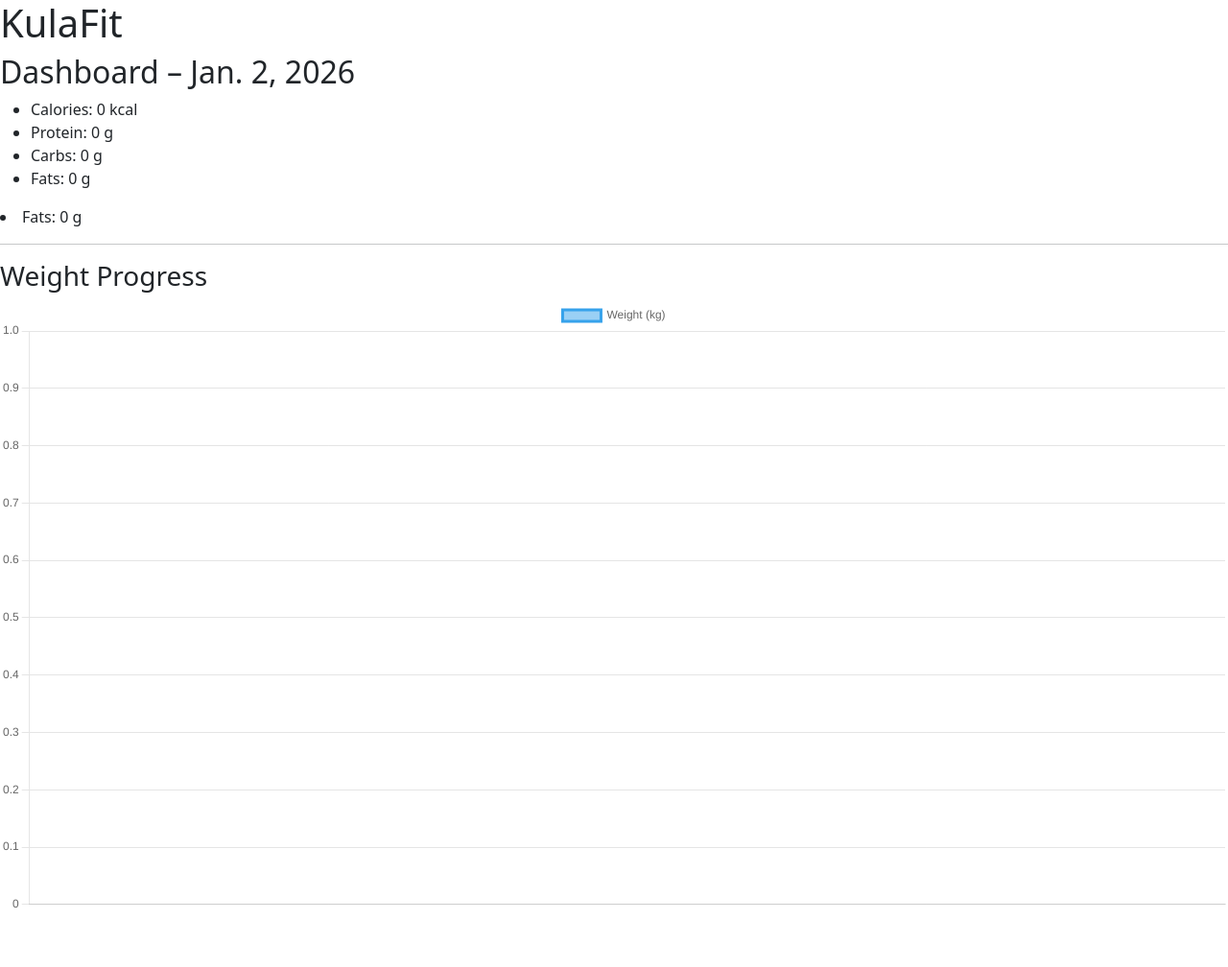
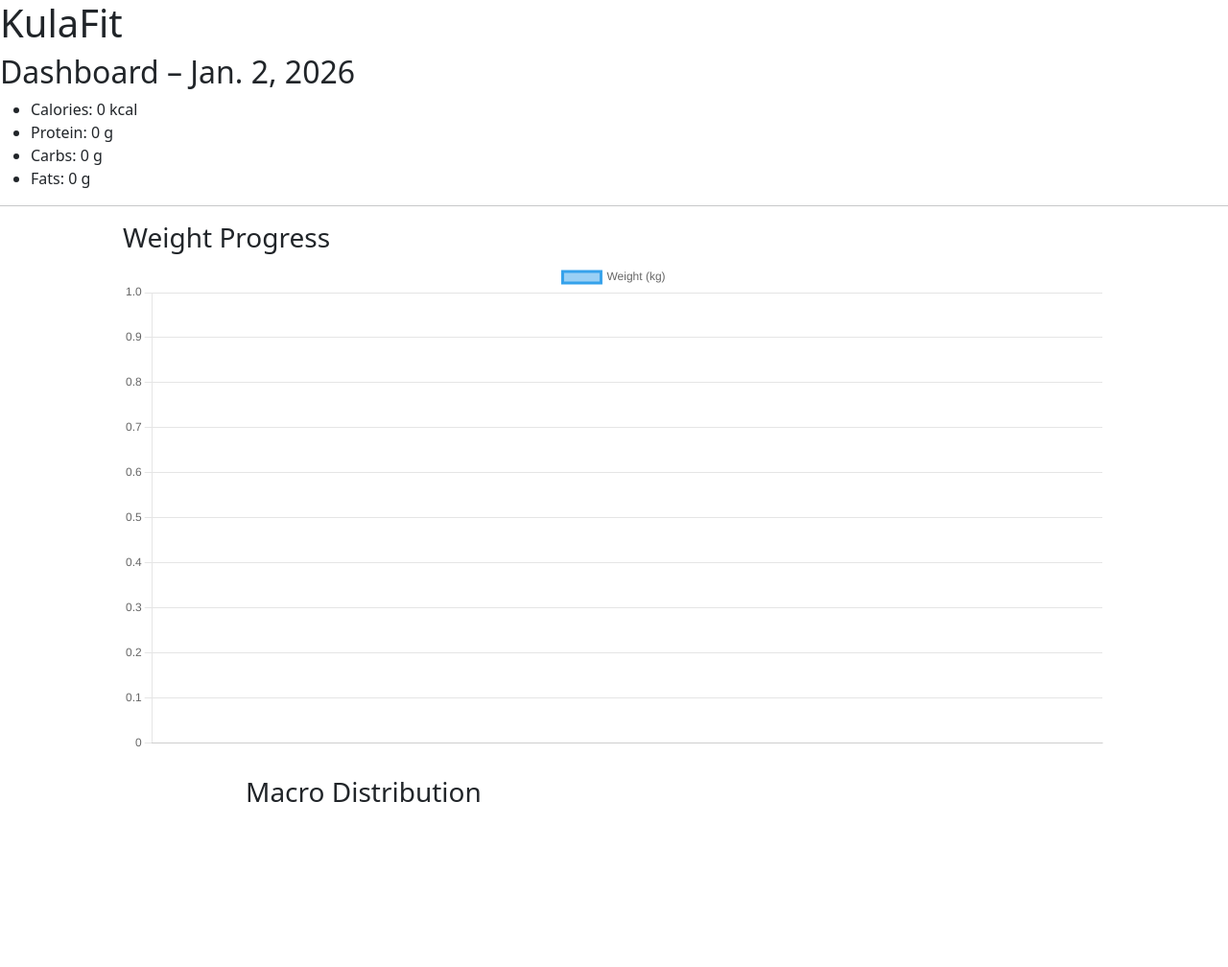
Before and after one commit to Syprose-K/KulaFit_Calorie_Tracker, a Django app: page /meals/dashboard/ in a window 1280 px wide. Shown: the top 1008 px of the page at 96% size. Before the commit the page ends 947 px from the top, so only its background shows below. Run offline with Django 5.2, Linux system fonts and the light colour scheme; a user stored in the database is signed in; data that the repository does not hold is empty; a map, chart or similar area stays blank.

Commit message:
updated dashboard to show weight line chart, macro pie chart

```diff
--- a/kulafit/templates/meals/dashboard.html
+++ b/kulafit/templates/meals/dashboard.html
@@ -10,15 +10,54 @@
   <li>Fats: {{ summary.fats }} g</li>
 </ul>
 
-  <li>Fats: {{ summary.fats }} g</li>
-</ul>
-
 <hr>
 
+<!-- CHARTS -->
+<div style="width: 80%; margin: auto;">
 <h3>Weight Progress</h3>
 <canvas id="weightChart"></canvas>
+</div>
 
+<br>
+
+<div style="width: 60%; margin: auto;">
+  <h3>Macro Distribution</h3>
+  <canvas id="macroChart"></canvas>
+</div>
+
+<!-- Chart.js CDN -->
 <script src="https://cdn.jsdelivr.net/npm/chart.js"></script>
+
+  // Weight Line Chart
+  const weightCtx = document.getElementById('weightChart');
+
+  new Chart(weightCtx, {
+    type: 'line',
+    data: {
+      labels: {{ weight_dates|safe }},
+      datasets: [{
+        label: 'Weight (kg)',
+        data: {{ weight_values|safe }},
+        tension: 0.3,
+        fill: false
+      }]
+    }
+  });
+
+   // Macro Pie Chart
+  const macroCtx = document.getElementById('macroChart');
+
+  new Chart(macroCtx, {
+    type: 'pie',
+    data: {
+      labels: {{ macro_labels|safe }},
+      datasets: [{
+        data: {{ macro_values|safe }}
+      }]
+    }
+  });
+</script>
+
 <script>
 const ctx = document.getElementById('weightChart');
 
```
